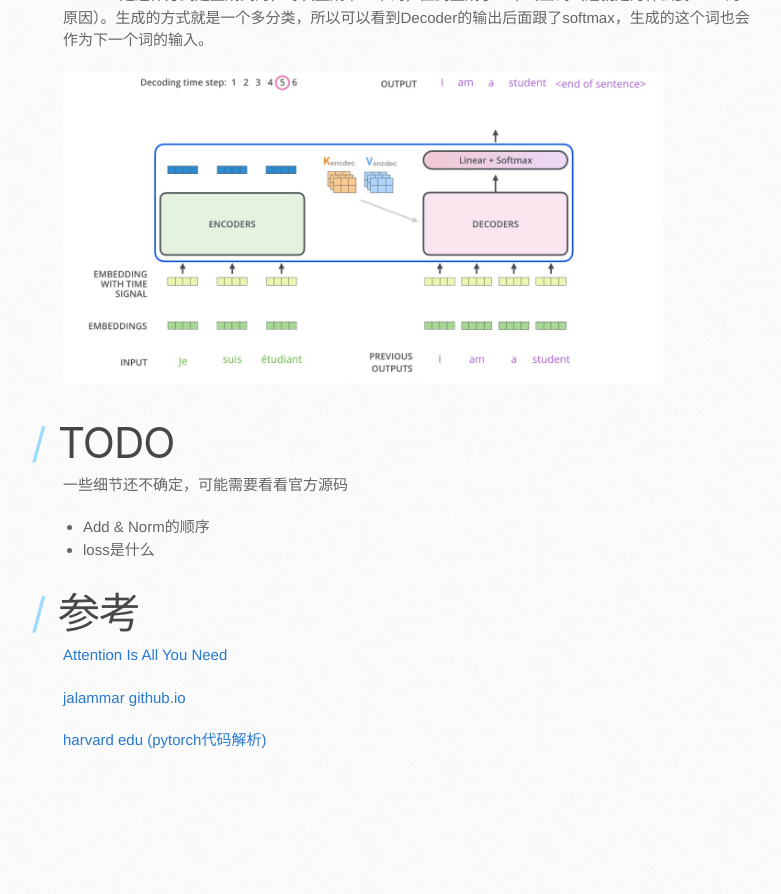
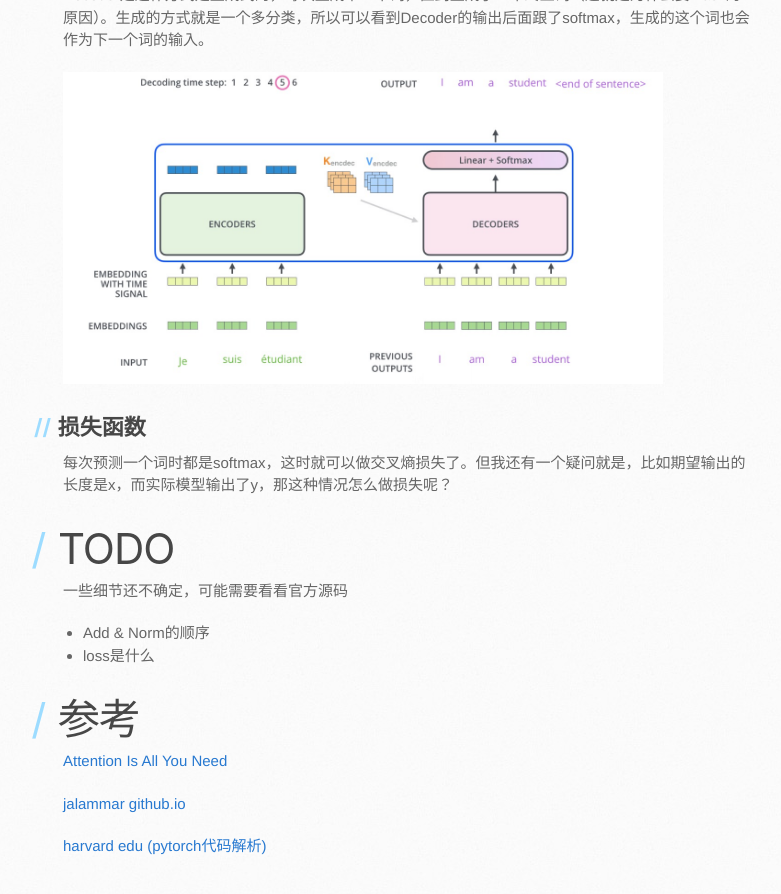
Before and after one commit to hahadsg/hahadsg.github.io, a Jekyll site: the page built from MachineLearning/NLP/transformer.md, in a window 1280 px wide and 900 px high, scrolled down 4903 px. Shown: the top 894 px of the window, without its empty margins (107-888 px from the left). Built offline with Jekyll 4.4.1, drawn with Linux system fonts in a browser that asks for light colours; our own code applies the rules of GitHub Pages for plain Markdown files; formulas are drawn with MathJax 3; the repository's description, which GitHub fills in, is left out; before the commit the page ends 5697 px from its top, so only the background shows below that.

Commit message:
update transformer

```diff
--- a/MachineLearning/NLP/transformer.md
+++ b/MachineLearning/NLP/transformer.md
@@ -127,6 +127,10 @@ Decoder是运作方式是生成式的，每次生成下一个词，直到生成
 
 <img src="./assets/transformer/Decoder_flow.jpg" alt="drawing" width="600"/>
 
+## 损失函数
+
+每次预测一个词时都是softmax，这时就可以做交叉熵损失了。但我还有一个疑问就是，比如期望输出的长度是x，而实际模型输出了y，那这种情况怎么做损失呢？
+
 
 # TODO
 
```
Also changed, not shown: other parts of MachineLearning/NLP/transformer.md (+1 -1 lines).
